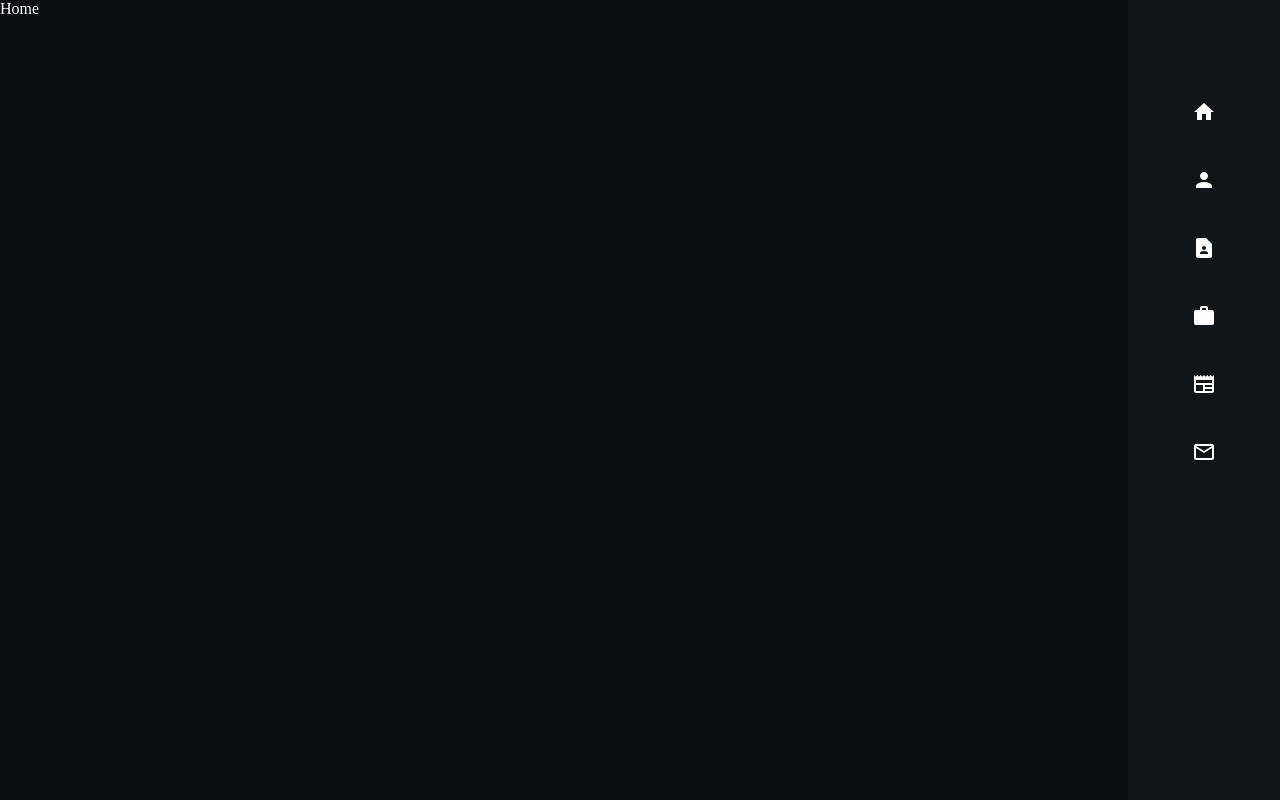
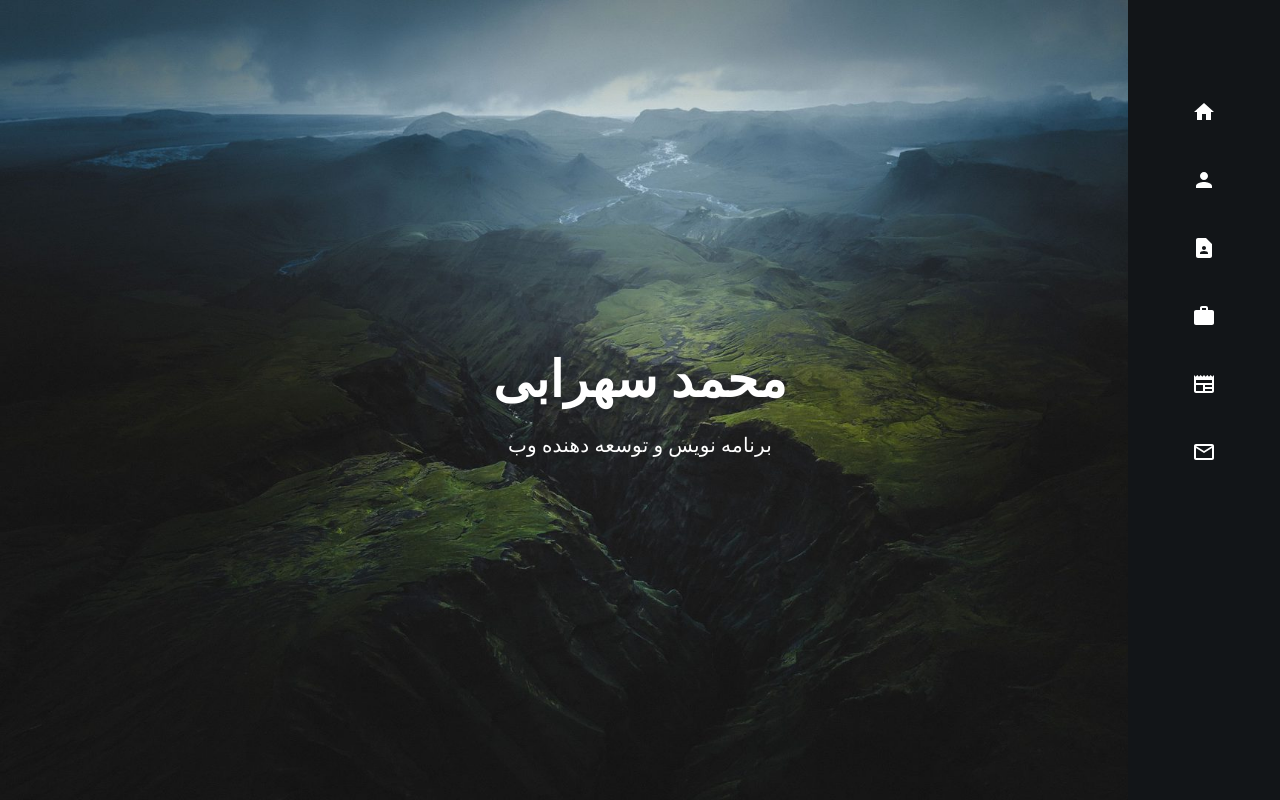
Before and after one commit to mohammadsohrabi2021/Profile, a Next.js app: page / in a window 1280 px wide. Built offline with nearby package versions, Linux system fonts and the light colour scheme.

Commit message:
refactoring code home page done

```diff
--- a/pages/index.js
+++ b/pages/index.js
@@ -1,9 +1,27 @@
-import React from 'react'
-
+import { Grid, Typography } from "@mui/material";
+import React from "react";
+import background from "../assets/image/banner.jpg";
 function Home() {
+  const bgColorStyling = {
+    backgroundImage: `url(${background.src})`,
+    backgroundPosition: "center",
+    backgroundSize: "cover",
+    backgroundRepeat: "no-repeat",
+  };
   return (
-    <div>Home</div>
-  )
+    <Grid
+      style={bgColorStyling}
+      height={{ xs: "92.2vh", md: "100vh" }}
+      sx={{ width: "100vw" }}
+      display={'flex'}
+      justifyContent={"center"}
+      alignItems={'center'}
+      flexDirection={'column'}
+    >
+      <Typography fontFamily={'inherit'} fontSize={'50px'} fontWeight={'bold'} mb={'15px'}>محمد سهرابی</Typography>
+      <Typography fontSize={'20px'} fontWeight={300} lineHeight={1.2}>برنامه نویس و توسعه دهنده وب</Typography>
+    </Grid>
+  );
 }
 
-export default Home
+export default Home;
```
